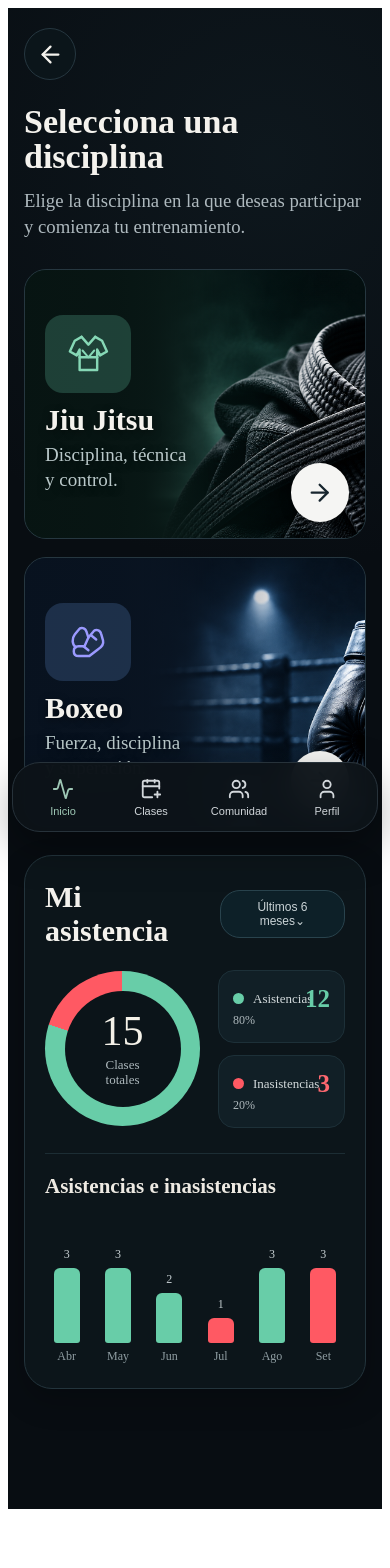
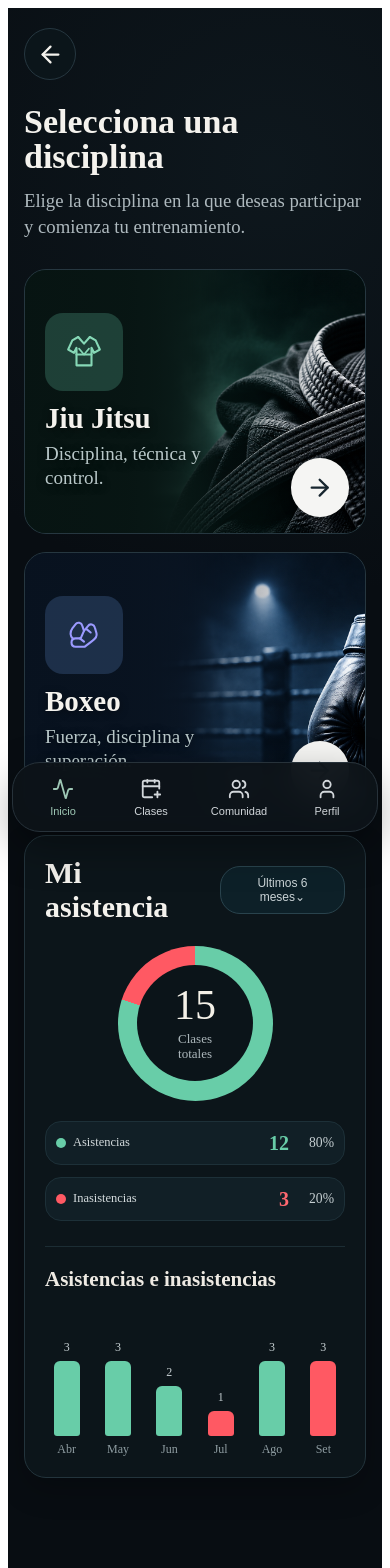
Before and after one commit to Omarbjj/Nexus, a React (Vite) app: page /disciplinas in a window 390 px wide. Shown: the top 1568 px of the page. Before the commit the page ends 1517 px from the top, so only its background shows below. Built offline with nearby package versions, Linux system fonts and the light colour scheme.

Commit message:
fix: responsive discipline

```diff
--- a/src/pages/Disciplinas/Disciplinas.styles.ts
+++ b/src/pages/Disciplinas/Disciplinas.styles.ts
@@ -81,27 +81,20 @@ export const DisciplineAreaCard = styled.button<{
     position: relative;
 
     width: 100%;
-
-    /*
-     * La altura se adapta al ancho de pantalla.
-     * Nunca será menor de 260px ni mayor de 325px.
-     */
-    height: clamp(260px, 70vw, 325px);
+    height: clamp(270px, 55vw, 325px);
 
     margin: 0 0 18px;
-    padding: clamp(20px, 5vw, 32px);
+    padding: clamp(20px, 4vw, 30px);
 
     display: block;
 
+    box-sizing: border-box;
     overflow: hidden;
 
-    box-sizing: border-box;
-
-    border-radius: clamp(22px, 5vw, 28px);
+    border-radius: clamp(22px, 4vw, 28px);
     border: 1px solid #263740;
 
     cursor: pointer;
-
     text-align: left;
 
     color: #ffffff;
@@ -115,7 +108,6 @@ export const DisciplineAreaCard = styled.button<{
         content: "";
 
         position: absolute;
-
         inset: 0;
 
         z-index: 1;
@@ -126,9 +118,9 @@ export const DisciplineAreaCard = styled.button<{
             linear-gradient(
                 90deg,
                 rgba(7, 20, 18, 0.98) 0%,
-                rgba(7, 20, 18, 0.90) 27%,
-                rgba(7, 20, 18, 0.58) 48%,
-                rgba(7, 20, 18, 0.15) 72%,
+                rgba(7, 20, 18, 0.90) 30%,
+                rgba(7, 20, 18, 0.55) 52%,
+                rgba(7, 20, 18, 0.12) 78%,
                 rgba(7, 20, 18, 0) 100%
             );
     }
@@ -138,25 +130,25 @@ export const DisciplineAreaCard = styled.button<{
             linear-gradient(
                 90deg,
                 rgba(8, 18, 31, 0.98) 0%,
-                rgba(8, 18, 31, 0.90) 27%,
-                rgba(8, 18, 31, 0.58) 48%,
-                rgba(8, 18, 31, 0.15) 72%,
+                rgba(8, 18, 31, 0.90) 30%,
+                rgba(8, 18, 31, 0.55) 52%,
+                rgba(8, 18, 31, 0.12) 78%,
                 rgba(8, 18, 31, 0) 100%
             );
     }
 
+    @media (max-width: 600px) {
+        height: 280px;
+    }
+
     @media (max-width: 400px) {
-        height: 270px;
-
+        height: 265px;
         padding: 20px;
     }
 
     @media (max-width: 360px) {
         height: 250px;
-
         padding: 18px;
-
-        border-radius: 20px;
     }
 `;
 
@@ -172,11 +164,10 @@ export const DisciplineAreaImage = styled.img`
     right: 0;
     bottom: 0;
 
-    width: 67%;
+    width: 66%;
     height: 100%;
 
     object-fit: cover;
-
     object-position: center;
 
     display: block;
@@ -189,8 +180,8 @@ export const DisciplineAreaImage = styled.img`
         linear-gradient(
             90deg,
             transparent 0%,
-            rgba(0, 0, 0, 0.35) 12%,
-            black 32%,
+            rgba(0, 0, 0, 0.25) 15%,
+            black 35%,
             black 100%
         );
 
@@ -198,13 +189,13 @@ export const DisciplineAreaImage = styled.img`
         linear-gradient(
             90deg,
             transparent 0%,
-            rgba(0, 0, 0, 0.35) 12%,
-            black 32%,
+            rgba(0, 0, 0, 0.25) 15%,
+            black 35%,
             black 100%
         );
 
     @media (max-width: 400px) {
-        width: 65%;
+        width: 64%;
     }
 
     @media (max-width: 360px) {
@@ -221,18 +212,16 @@ export const DisciplineAreaIcon = styled.div<{
     $variant: "physical" | "philosophy";
 }>`
     position: relative;
-
     z-index: 3;
 
-    width: clamp(76px, 22vw, 112px);
-    height: clamp(72px, 20vw, 100px);
+    width: clamp(76px, 20vw, 110px);
+    height: clamp(76px, 20vw, 100px);
 
     display: flex;
-
     align-items: center;
     justify-content: center;
 
-    margin-bottom: clamp(12px, 3vw, 22px);
+    margin-bottom: clamp(12px, 3vw, 20px);
 
     border-radius: clamp(18px, 4vw, 24px);
 
@@ -246,9 +235,11 @@ export const DisciplineAreaIcon = styled.div<{
             ? "#86d8b6"
             : "#9b9aff"};
 
+    flex-shrink: 0;
+
     svg {
-        width: clamp(42px, 12vw, 58px);
-        height: clamp(42px, 12vw, 58px);
+        width: clamp(40px, 10vw, 56px);
+        height: clamp(40px, 10vw, 56px);
     }
 `;
 
@@ -260,39 +251,43 @@ export const DisciplineAreaTitle = styled.h2<{
     $variant: "physical" | "philosophy";
 }>`
     position: relative;
-
     z-index: 3;
 
     margin: 0 0 8px;
 
-    max-width: 55%;
+    /*
+     * El texto nunca invade la zona principal
+     * de la fotografía.
+     */
+    width: 52%;
+    max-width: 260px;
 
     font-family: "Times New Roman", serif;
 
-    font-size: clamp(28px, 8vw, 40px);
+    font-size: clamp(28px, 6vw, 40px);
 
-    line-height: 1;
-
+    line-height: 1.05;
     font-weight: 700;
 
     color: #f4f2ed;
 
     overflow-wrap: break-word;
 
-    word-break: normal;
-
     text-shadow:
         0 2px 8px rgba(0, 0, 0, 0.45);
 
+    @media (max-width: 600px) {
+        width: 55%;
+        font-size: 32px;
+    }
+
     @media (max-width: 400px) {
-        max-width: 60%;
-
-        font-size: 30px;
+        width: 58%;
+        font-size: 29px;
     }
 
     @media (max-width: 360px) {
-        max-width: 62%;
-
+        width: 60%;
         font-size: 27px;
     }
 `;
@@ -303,16 +298,16 @@ export const DisciplineAreaTitle = styled.h2<{
 
 export const DisciplineAreaDescription = styled.p`
     position: relative;
-
     z-index: 3;
 
     margin: 0;
 
-    max-width: 52%;
+    width: 52%;
+    max-width: 270px;
 
     font-family: "Times New Roman", serif;
 
-    font-size: clamp(18px, 5vw, 27px);
+    font-size: clamp(18px, 4.5vw, 27px);
 
     line-height: 1.25;
 
@@ -320,22 +315,21 @@ export const DisciplineAreaDescription = styled.p`
 
     overflow-wrap: break-word;
 
-    word-break: normal;
-
     text-shadow:
         0 2px 8px rgba(0, 0, 0, 0.5);
 
+    @media (max-width: 600px) {
+        width: 55%;
+        font-size: 21px;
+    }
+
     @media (max-width: 400px) {
-        max-width: 58%;
-
+        width: 58%;
         font-size: 19px;
-
-        line-height: 1.3;
     }
 
     @media (max-width: 360px) {
-        max-width: 60%;
-
+        width: 60%;
         font-size: 17px;
     }
 `;
@@ -374,11 +368,15 @@ export const DisciplineAreaArrow = styled(AreaArrow)`
 ========================================= */
 
 export const AttendanceCard = styled.div`
-    margin-top: 28px;
+    width: 100%;
 
-    padding: 24px 20px;
+    margin-top: 10px;
 
-    border-radius: 28px;
+    padding: clamp(20px, 4vw, 28px);
+
+    box-sizing: border-box;
+
+    border-radius: clamp(22px, 5vw, 28px);
 
     border: 1px solid #23343c;
 
@@ -386,6 +384,8 @@ export const AttendanceCard = styled.div`
 
     box-shadow:
         0 12px 30px rgba(0, 0, 0, 0.22);
+
+    overflow: hidden;
 `;
 
 export const AttendanceHeader = styled.div`
@@ -427,13 +427,23 @@ export const AttendancePeriod = styled.button`
 ========================================= */
 
 export const AttendanceContent = styled.div`
-    display: flex;
+    display: grid;
+
+    grid-template-columns:
+        minmax(145px, 1fr)
+        minmax(180px, 1fr);
 
     align-items: center;
 
     gap: 18px;
 
     margin-top: 22px;
+
+    @media (max-width: 600px) {
+        grid-template-columns: 1fr;
+
+        gap: 20px;
+    }
 `;
 
 export const DonutWrapper = styled.div`
@@ -523,18 +533,25 @@ export const Statistics = styled.div`
 `;
 
 export const Statistic = styled.div`
+    width: 100%;
+
     display: grid;
 
     grid-template-columns:
         12px
         minmax(0, 1fr)
+        auto
         auto;
 
     align-items: center;
 
-    column-gap: 8px;
+    column-gap: 10px;
 
-    padding: 14px;
+    padding: 12px 14px;
+
+    box-sizing: border-box;
+
+    min-width: 0;
 
     border-radius: 16px;
 
@@ -542,9 +559,19 @@ export const Statistic = styled.div`
 
     border: 1px solid #1d3038;
 
-    font-size: 12px;
+    color: #aeb8bc;
 
-    color: #aeb8bc;
+    @media (max-width: 400px) {
+        grid-template-columns:
+            10px
+            minmax(0, 1fr)
+            auto
+            auto;
+
+        column-gap: 7px;
+
+        padding: 11px 10px;
+    }
 `;
 
 export const StatisticIndicator = styled.span<{
@@ -553,16 +580,31 @@ export const StatisticIndicator = styled.span<{
     width: 11px;
     height: 11px;
 
+    flex-shrink: 0;
+
     border-radius: 50%;
 
     background: ${({ $type }) =>
         $type === "attendance"
             ? "#68cda8"
             : "#ff5963"};
+
+    @media (max-width: 400px) {
+        width: 10px;
+        height: 10px;
+    }
 `;
 
 export const StatisticLabel = styled.span`
-    font-size: 13px;
+    min-width: 0;
+
+    overflow: hidden;
+
+    white-space: nowrap;
+
+    text-overflow: ellipsis;
+
+    font-size: clamp(12px, 3.2vw, 14px);
 
     color: #d4dbdd;
 `;
@@ -570,9 +612,15 @@ export const StatisticLabel = styled.span`
 export const StatisticValue = styled.strong<{
     $type?: "absence";
 }>`
+    min-width: 28px;
+
+    text-align: right;
+
     font-family: "Times New Roman", serif;
 
-    font-size: 25px;
+    font-size: clamp(20px, 5vw, 25px);
+
+    line-height: 1;
 
     color: ${({ $type }) =>
         $type === "absence"
@@ -580,6 +628,17 @@ export const StatisticValue = styled.strong<{
             : "#68cda8"};
 `;
 
+export const StatisticPercentage = styled.span`
+    min-width: 38px;
+
+    text-align: right;
+
+    font-size: clamp(12px, 3.5vw, 15px);
+
+    line-height: 1;
+
+    color: #c5ced1;
+`;
 
 /* =========================================
    GRÁFICA
--- a/src/pages/Disciplinas/Disciplinas.tsx
+++ b/src/pages/Disciplinas/Disciplinas.tsx
@@ -33,6 +33,7 @@ import {
     ChartBar,
     ChartLabel,
     Chart,
+    StatisticPercentage,
 } from "./Disciplinas.styles";
 import { Activity, ArrowLeft, ArrowRight, CalendarPlus, User, Users } from "lucide-react";
 import jiuJitsuImage from "../../assets/jiu-jitsu.png";
@@ -216,9 +217,7 @@ function Disciplinas () {
                     </DisciplineAreaTitle>
 
                     <DisciplineAreaDescription>
-                        Disciplina, técnica
-                        <br />
-                        y control.
+                        Disciplina, técnica y control.
                     </DisciplineAreaDescription>
 
                     <DisciplineAreaImage
@@ -249,9 +248,7 @@ function Disciplinas () {
                     </DisciplineAreaTitle>
 
                     <DisciplineAreaDescription>
-                        Fuerza, disciplina
-                        <br />
-                        y superación.
+                        Fuerza, disciplina y superación.
                     </DisciplineAreaDescription>
 
                     <DisciplineAreaImage
@@ -331,9 +328,9 @@ function Disciplinas () {
                                     {asistencias}
                                 </StatisticValue>
 
-                                <span>
+                                <StatisticPercentage>
                                     {porcentajeAsistencia}%
-                                </span>
+                                </StatisticPercentage>
 
                             </Statistic>
 
@@ -354,9 +351,9 @@ function Disciplinas () {
                                     {inasistencias}
                                 </StatisticValue>
 
-                                <span>
+                                <StatisticPercentage>
                                     {porcentajeInasistencia}%
-                                </span>
+                                </StatisticPercentage>
 
                             </Statistic>
 
```
